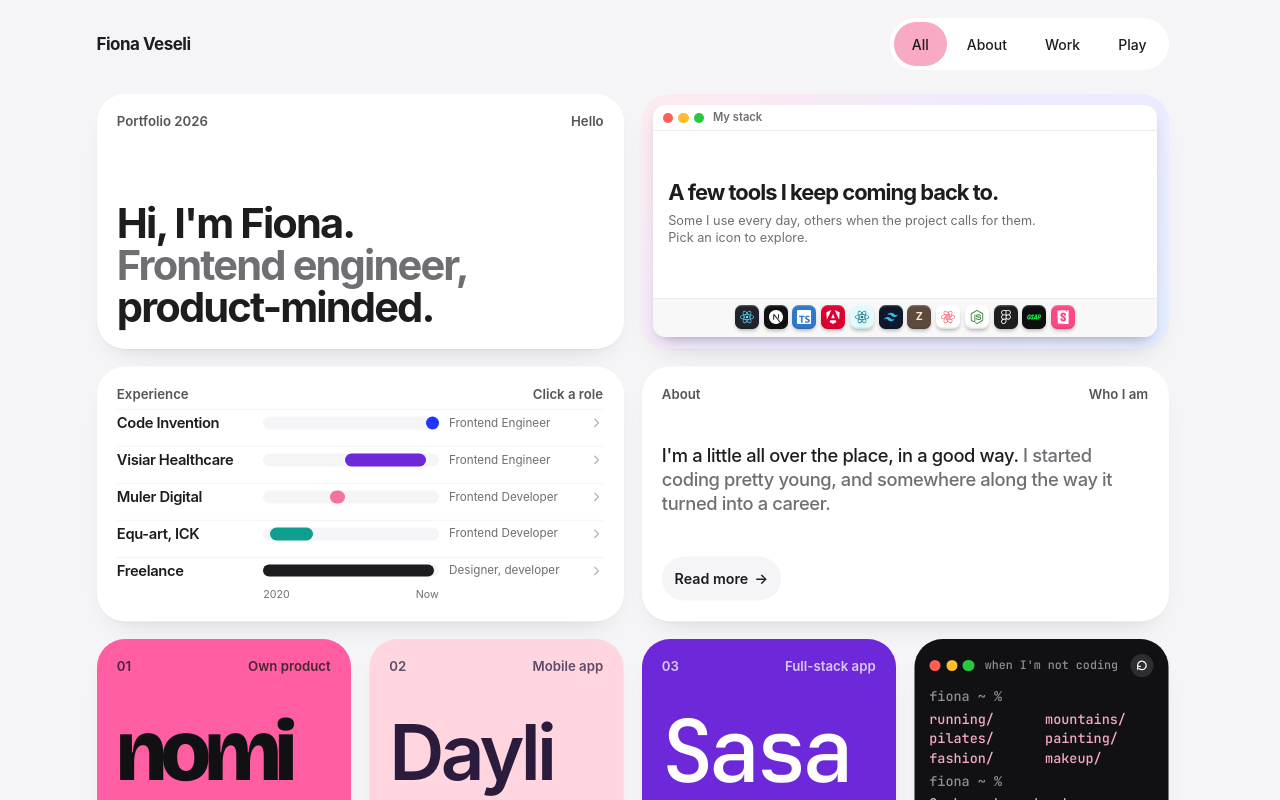
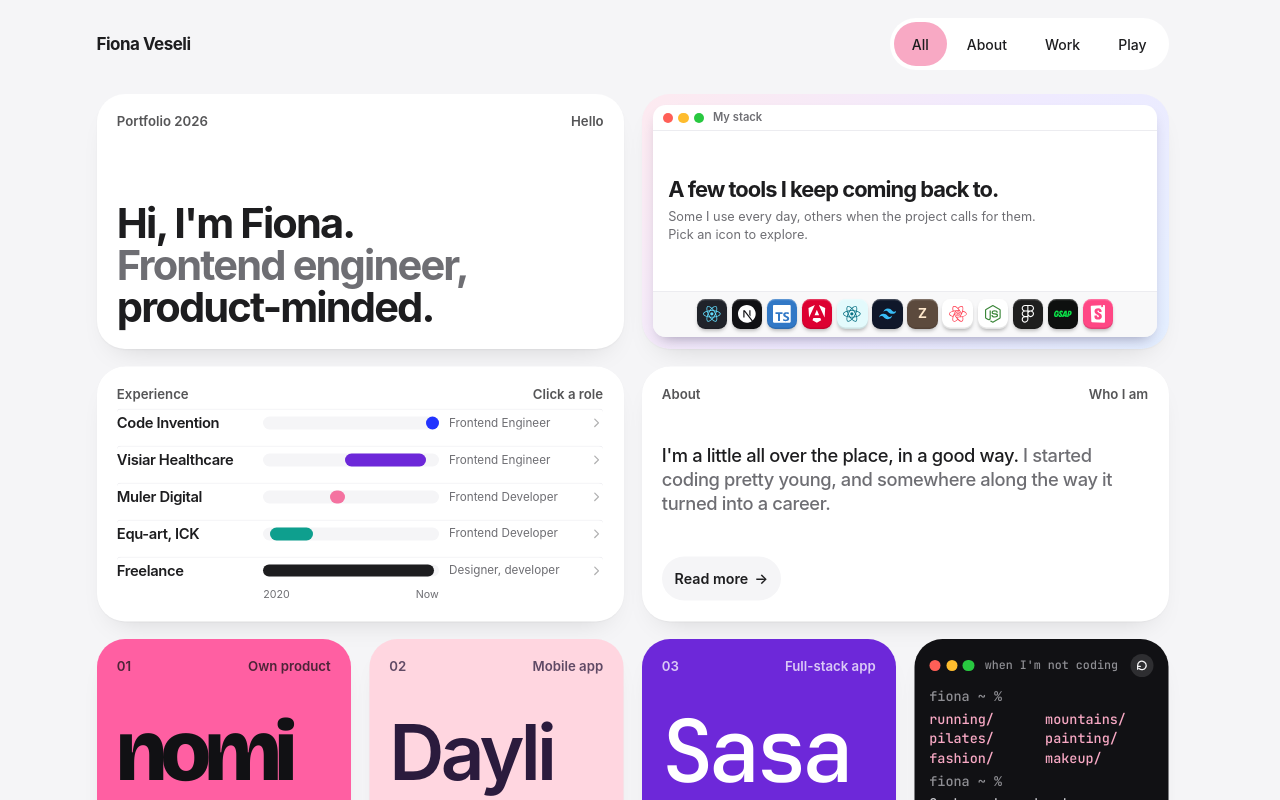
Before and after one commit to fionaveseli/portfolio-2026, a Next.js app: page / in a window 1280 px wide. Shown: the top 800 px of the page. Built offline with nearby package versions, Linux system fonts and the light colour scheme.

Commit message:
Polish the first four cards (#15)

```diff
--- a/src/components/tiles/Experience/ExperienceRows.tsx
+++ b/src/components/tiles/Experience/ExperienceRows.tsx
@@ -49,7 +49,7 @@ export function ExperienceRows({ bars }: ExperienceRowsProps) {
             aria-haspopup="dialog"
             aria-label={`${role.company}, ${role.title}, ${role.period}. ${experienceTile.open}.`}
             onClick={() => setOpen(role)}
-            className="group/row flex w-full cursor-pointer items-center gap-[4cqh] rounded-[1.6cqh] border-t border-line py-[1.9cqh] text-left transition-[padding,background-color] duration-300 ease-bounce outline-none hover:bg-well/60 hover:pr-[1.6cqh] hover:pl-[2.4cqh] focus-visible:bg-well/60 focus-visible:pr-[1.6cqh] focus-visible:pl-[2.4cqh] focus-visible:outline-2 focus-visible:-outline-offset-2 focus-visible:outline-fg @max-[440px]:gap-[9px]"
+            className="group/row flex w-full cursor-pointer items-center gap-[4cqh] rounded-[1.6cqh] border-t border-line py-[1.9cqh] text-left transition-[padding,background-color] duration-300 ease-bounce outline-none hover:bg-well/60 hover:pr-[1.6cqh] hover:pl-[2.4cqh] focus-visible:bg-well/60 focus-visible:pr-[1.6cqh] focus-visible:pl-[2.4cqh] focus-visible:outline-2 focus-visible:-outline-offset-2 focus-visible:outline-fg motion-reduce:transition-none @max-[440px]:gap-[9px]"
           >
             <b className="min-w-0 shrink-0 grow-0 basis-[28%] truncate text-[length:5.8cqh] leading-[1.15] font-semibold tracking-[-0.025em] @max-[440px]:basis-[36%] @max-[440px]:text-[12.5px]">
               {role.companyShort}
--- a/src/components/tiles/Stack/StackTile.tsx
+++ b/src/components/tiles/Stack/StackTile.tsx
@@ -56,13 +56,15 @@ function WindowContent({ item }: { item: StackItem | undefined }) {
  */
 export function StackTile() {
   const [open, setOpen] = useState(-1);
+  /** The dock's single Tab stop; arrow keys move it. */
+  const [focusable, setFocusable] = useState(0);
   const buttonsRef = useRef<(HTMLButtonElement | null)[]>([]);
   const reduceMotion = useReducedMotion() === true;
   const item = tools[open];
 
   const toggle = (index: number) => setOpen((current) => (current === index ? -1 : index));
 
-  // Arrow keys move along the dock; Tab still moves in and out of it.
+  // Arrow keys, Home and End move along the dock; Tab moves in and out of it.
   const onDockKeyDown = (event: KeyboardEvent<HTMLDivElement>) => {
     const current = buttonsRef.current.findIndex((button) => button === document.activeElement);
     const last = tools.length - 1;
@@ -73,6 +75,7 @@ export function StackTile() {
     else if (event.key === "End") next = last;
     else return;
     event.preventDefault();
+    setFocusable(next);
     buttonsRef.current[next]?.focus();
   };
 
@@ -98,7 +101,7 @@ export function StackTile() {
           </div>
 
           {/* Window content. Both states sit in the same box, so the window never resizes. */}
-          <div aria-live="polite" className="relative min-h-0 flex-1">
+          <div aria-live="polite" className="relative min-h-0 flex-1 overflow-hidden">
             <AnimatePresence initial={false}>
               <motion.div
                 key={item?.name ?? "intro"}
@@ -119,7 +122,7 @@ export function StackTile() {
             aria-label={stackTile.dockLabel}
             data-nodrag=""
             onKeyDown={onDockKeyDown}
-            className="flex flex-none justify-center border-t border-line bg-well/70 px-[3cqh] pt-[2.4cqh] pb-[3.2cqh] @max-[440px]:justify-start @max-[440px]:overflow-x-auto @max-[440px]:px-3 @max-[440px]:pt-2.5 @max-[440px]:pb-3.5 @max-[440px]:[scrollbar-width:none]"
+            className="flex flex-none justify-center border-t border-line bg-well/70 px-[3cqh] pt-[2.6cqh] pb-[3cqh] @max-[440px]:justify-start @max-[440px]:overflow-x-auto @max-[440px]:px-3 @max-[440px]:pt-2.5 @max-[440px]:pb-3.5 @max-[440px]:[scrollbar-width:none]"
           >
             <div className="flex gap-[min(1.8cqh,0.9cqw)] @max-[440px]:gap-2">
               {tools.map((tool, index) => {
@@ -133,8 +136,10 @@ export function StackTile() {
                     type="button"
                     aria-label={tool.name}
                     aria-pressed={active}
+                    tabIndex={index === focusable ? 0 : -1}
+                    onFocus={() => setFocusable(index)}
                     onClick={() => toggle(index)}
-                    className="group/icon relative size-[min(9.5cqh,5cqw)] flex-none animate-icon-in cursor-pointer rounded-[27%] p-0 focus-visible:outline-2 focus-visible:outline-offset-2 focus-visible:outline-fg motion-reduce:animate-none @max-[440px]:size-9"
+                    className="group/icon relative size-[min(12cqh,6.2cqw)] flex-none animate-icon-in cursor-pointer rounded-[27%] p-0 focus-visible:outline-2 focus-visible:outline-offset-2 focus-visible:outline-fg motion-reduce:animate-none @max-[440px]:size-9"
                     style={{ animationDelay: `${index * 0.04}s` }}
                   >
                     <StackIcon
--- a/src/content/tiles.ts
+++ b/src/content/tiles.ts
@@ -18,7 +18,7 @@ export const about = {
   body: "I started coding pretty young, and somewhere along the way it turned into a career.",
   more: "Read more",
   sheetEyebrow: "About",
-  sheetTitle: "Hi, I'm Fiona.",
+  sheetTitle: "A bit more about me.",
   tone: { bg: "#1D1D1F", fg: "#FFFFFF" },
   paragraphs: [
     "I'm a little all over the place, in a good way.",
```
